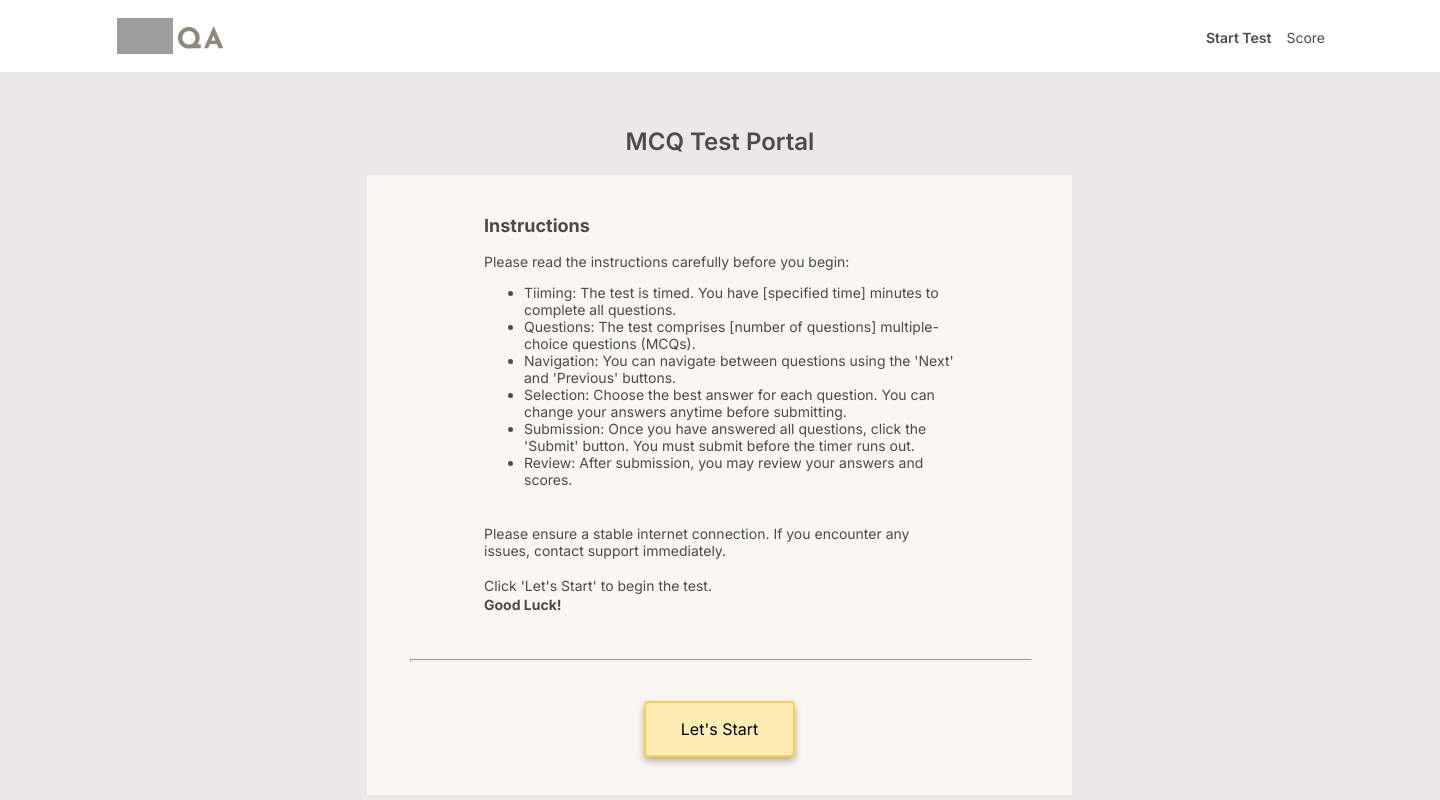
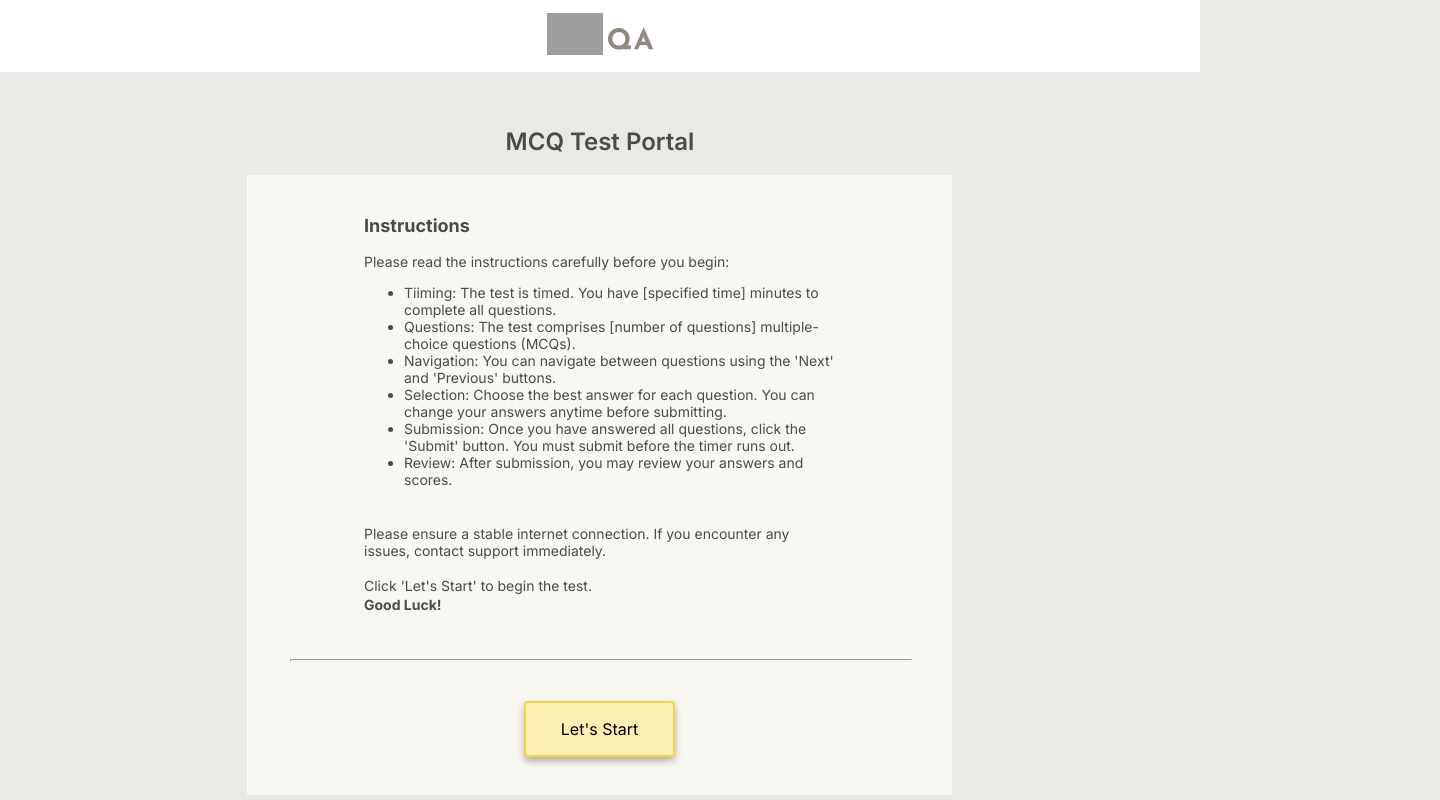
Before and after one commit to tannukumari14/assessment-platform, a Next.js app: page / in a window 1280 px wide. Shown: the top 800 px of the page, 1440 px wide, since content can reach past the window. Built offline with nearby package versions, Linux system fonts and the light colour scheme; grey boxes are pictures that could not be loaded.

Commit message:
header remove test-start , score

```diff
--- a/app/Header.js
+++ b/app/Header.js
@@ -1,4 +1,4 @@
-import Link from 'next/link';
+// import Link from 'next/link';
 
 const Header = () => {
     return (
@@ -8,14 +8,14 @@ const Header = () => {
                     <img className="LogoGrp" src="LogoGrp.svg" />
                     <img className="Logo" src="QA.png" />
                 </div>
-                <div className="header">
+                {/* <div className="header">
                     <Link href="assessment" className="start-test">
                         Start Test
                     </Link>
                     <Link href="score"className="score">
                         Score
                     </Link>
-                </div>
+                </div> */}
             </div>
         </>
     )
--- a/app/globals.css
+++ b/app/globals.css
@@ -4,7 +4,7 @@
 
 body {
   background:  #EBE9E6;
-  width: 1440px;
+  width: 1200px;
 }
 
 @media  screen and (min-width: 480px){
@@ -13,48 +13,45 @@ body {
 .border-header {
   background-color: white;
   height: 72px;
-  justify-content: space-between;
+  justify-content: center;
   display: flex;
+  align-items: center;
+  text-align: center;
 }
 
 .LogoGrp {
   width: 56px;
-  height: 36px;
-  padding: 18px 0px 18px 0px;
-  margin-left: 117px;
+}
+
+.Logo {
+  font-size: 28.736px;
+  font-weight: 700;
+  margin-bottom: 5px;
+  margin-left: 5px;
 
 }
 
-.Logo {
-  margin-left: 5px;
-  padding: 18px 0px 18px 0px;
-  font-size: 28.736px;
-  font-weight: 700;
-  margin-bottom: 5px;
-
-}
-
-.header{
+/* .header{
   display: flex;
   padding: 29px 115px 22px 0px;
-}
-
+} */
+/*
 .start-test{
   color: #4C4B49;
   font-family: Inter;
   font-size: 14px;
   font-weight: 600;
   text-decoration:none;
-}
+} */
 
-.score{
+/* .score{
   color:  #4C4B49;
   font-family: Inter;
   font-size: 14px;
   font-weight: 400;
   margin-left: 15px;
   text-decoration:none;
-}
+} */
 
 
 /* portal */
@@ -230,12 +227,12 @@ body {
     margin-bottom: 24px;
     margin-left: -18px;
   }
-
+/*
   .header {
     display: flex;
     padding: 20px 10px;
     display: none;
-  }
+  } */
 
 
   /* portal */
```
